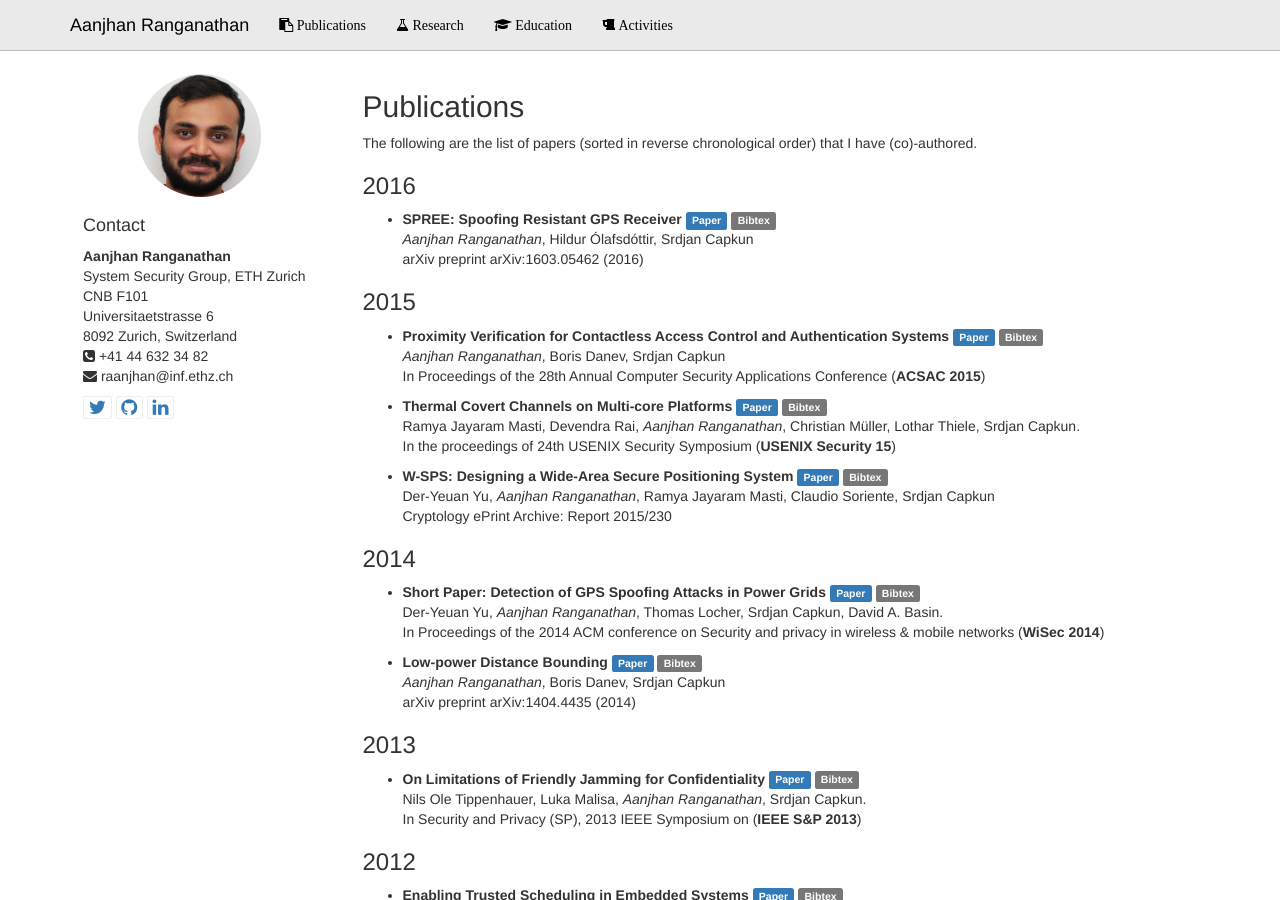
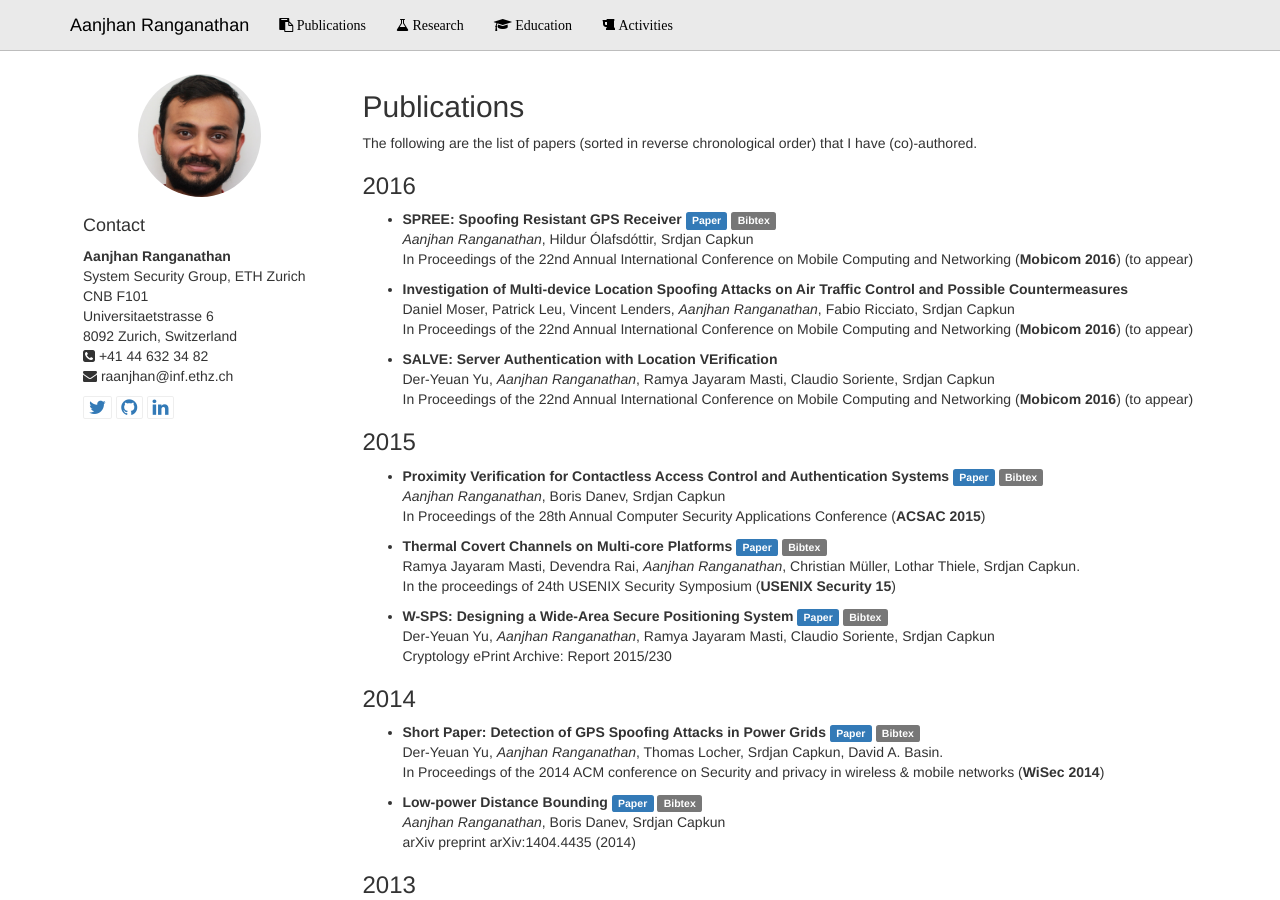
Before and after one commit to aanjhan/mywebsite, a Jekyll site: the page built from pubs/index.md, in a window 1280 px wide and 900 px high. Built offline with Jekyll 4.4.1, drawn with Linux system fonts in a browser that asks for light colours; Markdown is read by kramdown in place of the engine named in the settings.

Commit message:
updated my publications

```diff
--- a/pubs/index.md
+++ b/pubs/index.md
@@ -12,7 +12,15 @@ The following are the list of papers (sorted in reverse chronological order) tha
 - **SPREE: Spoofing Resistant GPS Receiver**
 <a href="assets/spree_arxiv.pdf" class="label label-primary">Paper</a> <a href="assets/spree_arxiv.bib" class="label label-default">Bibtex</a><br/>
 *Aanjhan Ranganathan*, Hildur Ólafsdóttir, Srdjan Capkun<br/>
-arXiv preprint arXiv:1603.05462 (2016)
+In Proceedings of the 22nd Annual International Conference on Mobile Computing and Networking (**Mobicom 2016**) (to appear)
+
+- **Investigation of Multi-device Location Spoofing Attacks on Air Traffic Control and Possible Countermeasures**<br/>
+Daniel Moser, Patrick Leu, Vincent Lenders, *Aanjhan Ranganathan*, Fabio Ricciato, Srdjan Capkun<br/>
+In Proceedings of the 22nd Annual International Conference on Mobile Computing and Networking (**Mobicom 2016**) (to appear)
+
+- **SALVE: Server Authentication with Location VErification**<br/>
+Der-Yeuan Yu, *Aanjhan Ranganathan*, Ramya Jayaram Masti, Claudio Soriente, Srdjan Capkun<br/>
+In Proceedings of the 22nd Annual International Conference on Mobile Computing and Networking (**Mobicom 2016**) (to appear)
 
 ### 2015
 
```
Also changed, not shown: 5 other files.
